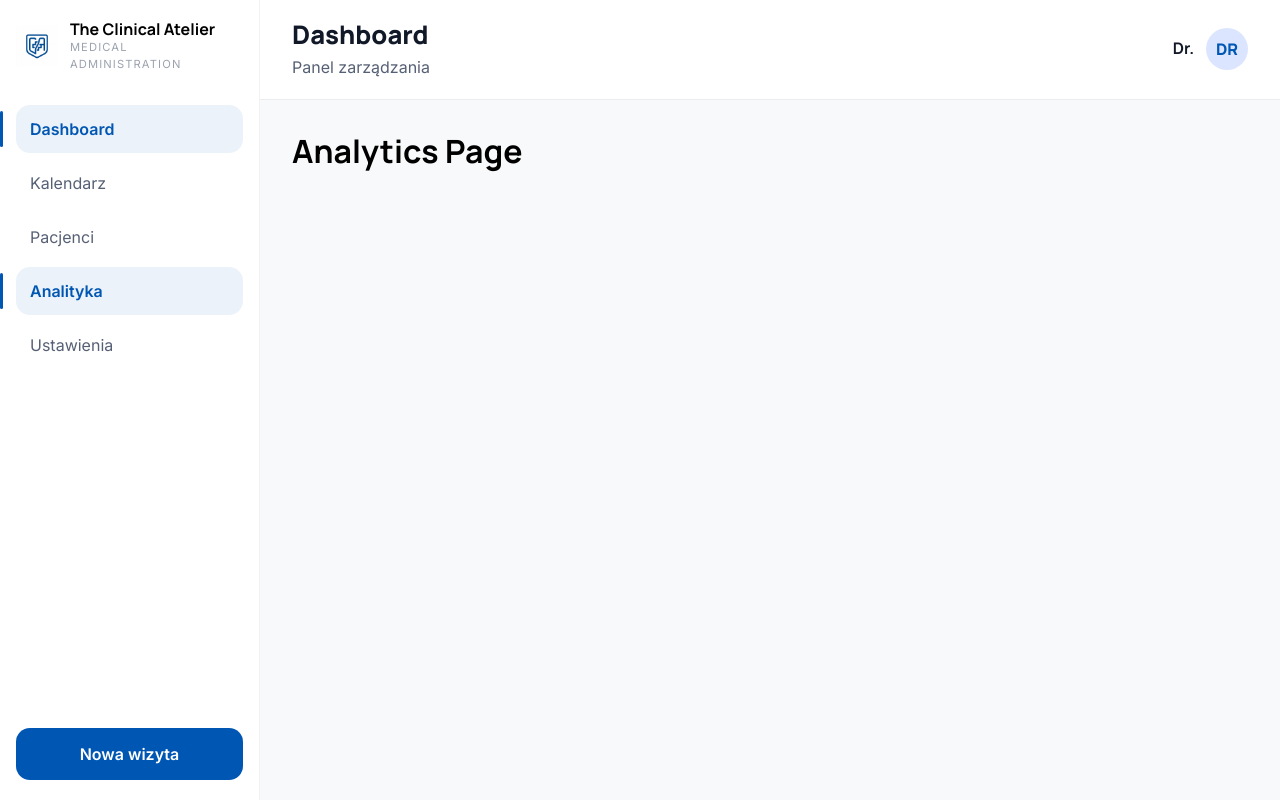
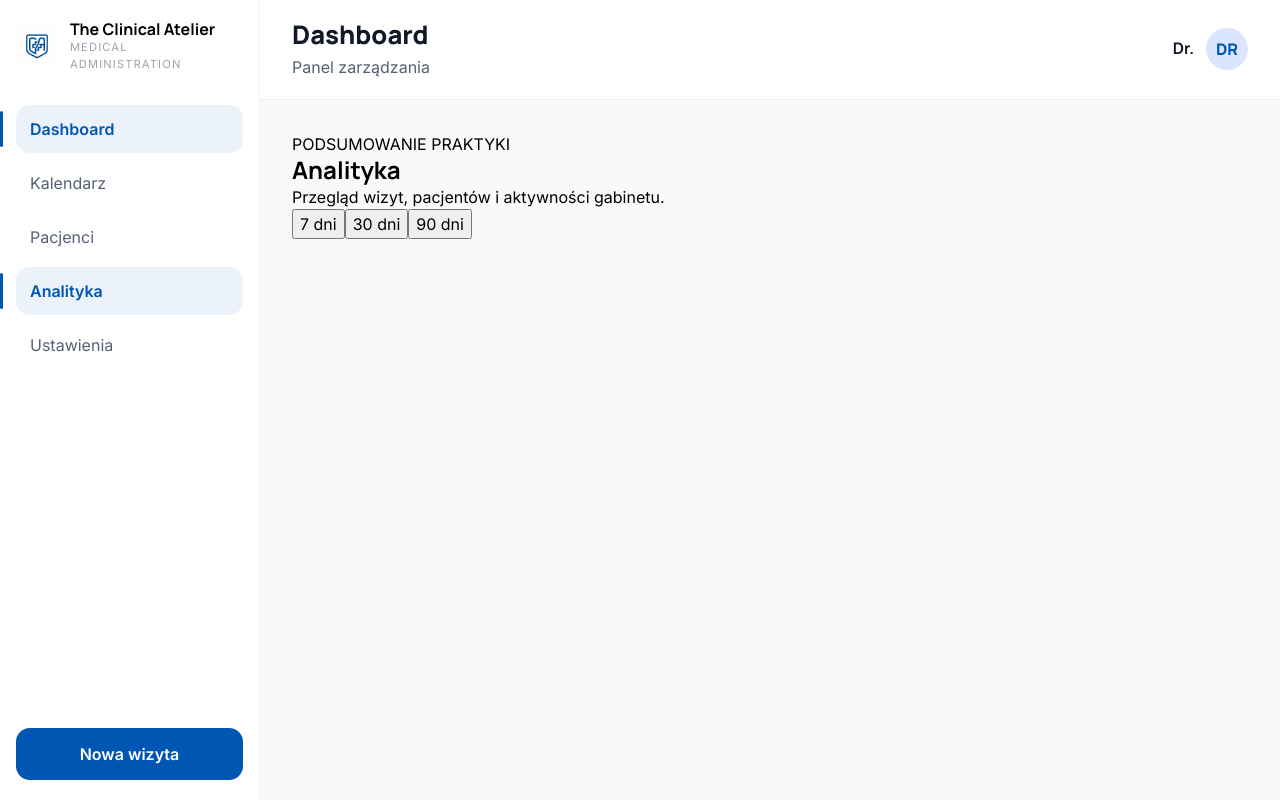
Before and after one commit to kacpi95/clinic-management-system, a React (Vite) app in the folder frontend/: page /dashboard/analytics in a window 1280 px wide. Built offline with nearby package versions, Linux system fonts and the light colour scheme; sample sign-in values are in the browser's storage.

Commit message:
feat: add AnalyticsHeader component

```diff
--- /dev/null
+++ b/frontend/src/features/analytics/components/AnalyticsHeader/AnalyticsHeader.tsx
@@ -0,0 +1,21 @@
+import styles from './AnalyticsHeader.module.scss';
+
+export default function AnalyticsHeader() {
+  return (
+    <section className={styles.wrapper}>
+      <div>
+        <p className={styles.eyebrow}>PODSUMOWANIE PRAKTYKI</p>
+        <h1 className={styles.title}>Analityka</h1>
+        <p className={styles.description}>
+          Przegląd wizyt, pacjentów i aktywności gabinetu.
+        </p>
+      </div>
+
+      <div className={styles.actions}>
+        <button className={styles.active}>7 dni</button>
+        <button>30 dni</button>
+        <button>90 dni</button>
+      </div>
+    </section>
+  );
+}
--- a/frontend/src/pages/Analytics/Analytics.tsx
+++ b/frontend/src/pages/Analytics/Analytics.tsx
@@ -1,10 +1,10 @@
+import AnalyticsHeader from '../../features/analytics/components/AnalyticsHeader/AnalyticsHeader';
 import styles from './Analytics.module.scss';
 
 export default function Analytics() {
   return (
     <div className={styles.wrapper}>
-      <h1>Analytics Page</h1>
-      {/* AnalyticsHeader */}
+      <AnalyticsHeader />
       {/* AnalyticsStats  */}
       <div className={styles.grid}>
         {/* VisitsChart  */}
```
Also changed, not shown: frontend/src/features/analytics/components/AnalyticsHeader/AnalyticsHeader.module.scss (added).
